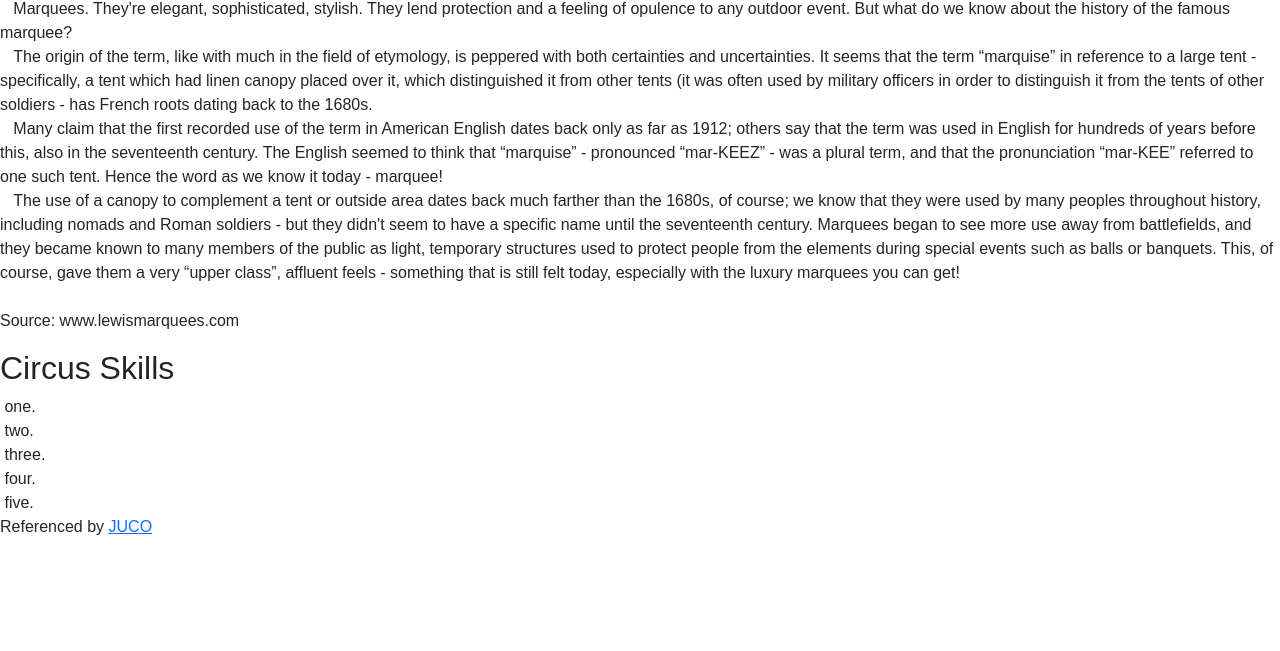
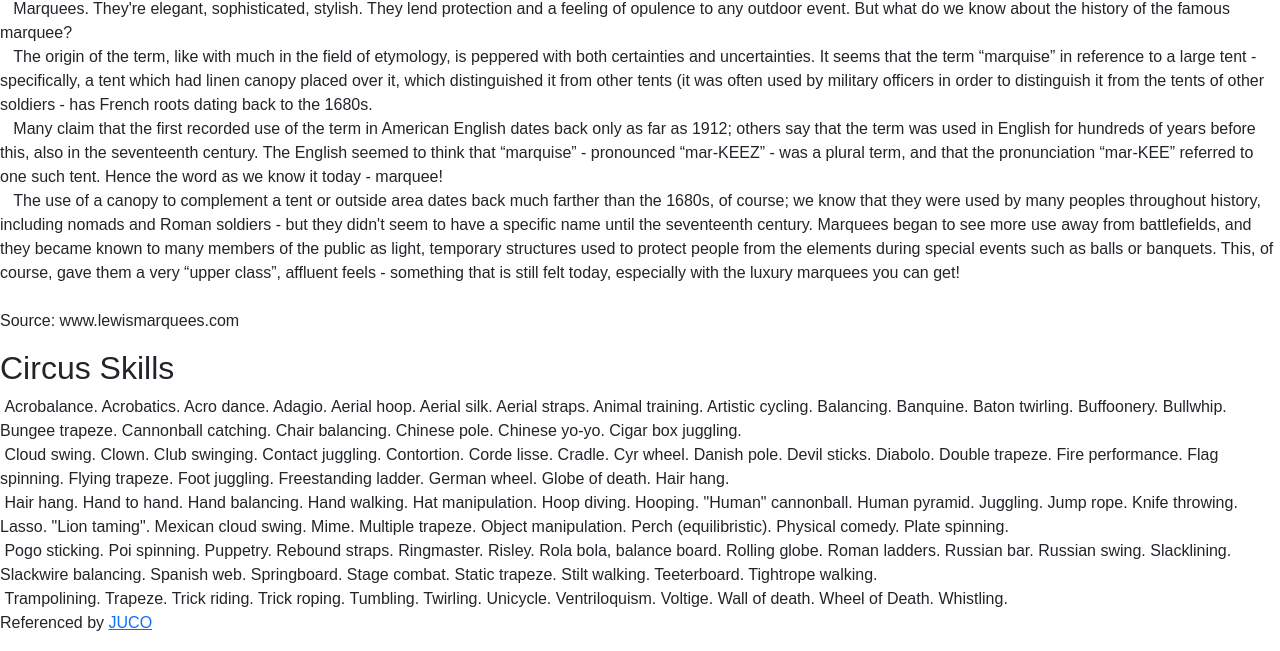
Before and after one commit to mdchrysan/marquee-nav, a plain HTML site: page index.html in a window 1280 px wide. Shown: the part 417-1068 px from the top of the page. Before the commit the page ends 972 px from the top, so only its background shows below. Drawn offline with nearby package versions, Linux system fonts and the light colour scheme; a web font is replaced by a local one.

Commit message:
add skills list

```diff
--- a/index.html
+++ b/index.html
@@ -112,27 +112,115 @@
         </div>
         <div class="content-skills-list">
             <span class="content-skills-text">
-                &nbsp;one.
+                &nbsp;Acrobalance.
+                Acrobatics.
+                Acro dance.
+                Adagio.
+                Aerial hoop.
+                Aerial silk.
+                Aerial straps.
+                Animal training.
+                Artistic cycling.
+                Balancing.
+                Banquine.
+                Baton twirling.
+                Buffoonery.
+                Bullwhip.
+                Bungee trapeze.
+                Cannonball catching.
+                Chair balancing.
+                Chinese pole.
+                Chinese yo-yo.
+                Cigar box juggling.
             </span>
         </div>
         <div class="content-skills-list">
             <span class="content-skills-text">
-                &nbsp;two.
+                &nbsp;Cloud swing.
+                Clown.
+                Club swinging.
+                Contact juggling.
+                Contortion.
+                Corde lisse.
+                Cradle.
+                Cyr wheel.
+                Danish pole.
+                Devil sticks.
+                Diabolo.
+                Double trapeze.
+                Fire performance.
+                Flag spinning.
+                Flying trapeze.
+                Foot juggling.
+                Freestanding ladder.
+                German wheel.
+                Globe of death.
+                Hair hang.
             </span>
         </div>
         <div class="content-skills-list">
             <span class="content-skills-text">
-                &nbsp;three.
+                &nbsp;Hair hang.
+                Hand to hand.
+                Hand balancing.
+                Hand walking.
+                Hat manipulation.
+                Hoop diving.
+                Hooping.
+                "Human" cannonball.
+                Human pyramid.
+                Juggling.
+                Jump rope.
+                Knife throwing.
+                Lasso.
+                "Lion taming".
+                Mexican cloud swing.
+                Mime.
+                Multiple trapeze.
+                Object manipulation.
+                Perch (equilibristic).
+                Physical comedy.
+                Plate spinning.
             </span>
         </div>
         <div class="content-skills-list">
             <span class="content-skills-text">
-                &nbsp;four.
+                &nbsp;Pogo sticking.
+                Poi spinning.
+                Puppetry.
+                Rebound straps.
+                Ringmaster.
+                Risley.
+                Rola bola, balance board.
+                Rolling globe.
+                Roman ladders.
+                Russian bar.
+                Russian swing.
+                Slacklining.
+                Slackwire balancing.
+                Spanish web.
+                Springboard.
+                Stage combat.
+                Static trapeze.
+                Stilt walking.
+                Teeterboard.
+                Tightrope walking.
             </span>
         </div>
         <div class="content-skills-list">
             <span class="content-skills-text">
-                &nbsp;five.
+                &nbsp;Trampolining.
+                Trapeze.
+                Trick riding.
+                Trick roping.
+                Tumbling.
+                Twirling.
+                Unicycle.
+                Ventriloquism.
+                Voltige.
+                Wall of death.
+                Wheel of Death.
+                Whistling.
             </span>
         </div>
         <div class="content-credit">
```
